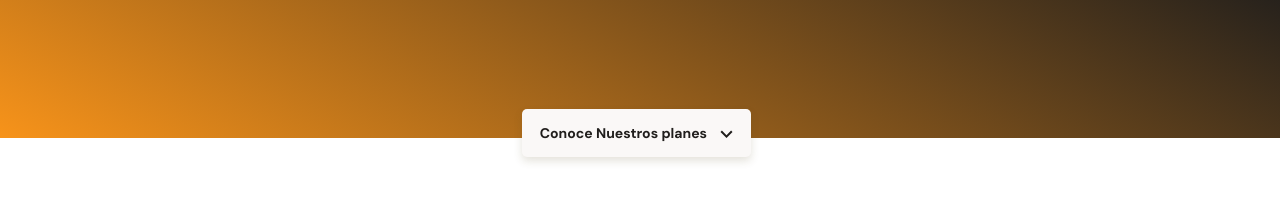
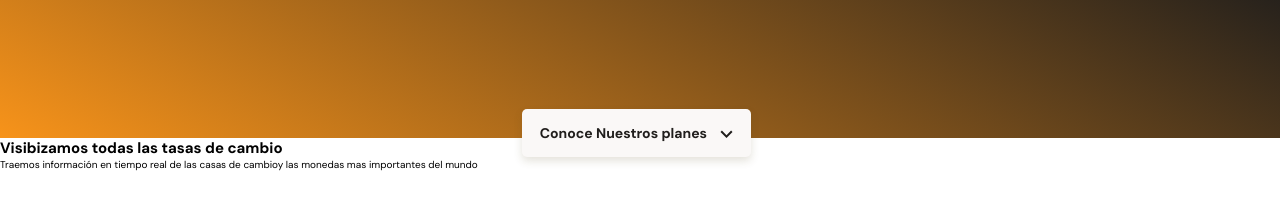
Before and after one commit to devcamilog/batabit-bitcoin, a plain HTML site: page index.html in a window 1280 px wide. Shown: the part 196-406 px from the top of the page. Drawn offline with Linux system fonts and the light colour scheme.

Commit message:
Estructura base de la seccion de intercambio

```diff
--- a/index.html
+++ b/index.html
@@ -18,7 +18,20 @@
         </div>
     </header>
     <main>
-        <section></section>
+        <section class="main-exchange-container">
+            <div class="backgroundImg">
+
+            </div>
+            <div class="main-exchange-container--title">
+                <h2>Visibizamos todas las tasas de cambio</h2>
+                <p>Traemos información en tiempo real de las casas de cambioy las monedas mas importantes del mundo</p>
+            </div>
+            <section class="main-tables-container">
+                <div>
+
+                </div>
+            </section>
+        </section>
         <section></section>
         <section></section>
         <section></section>
```
